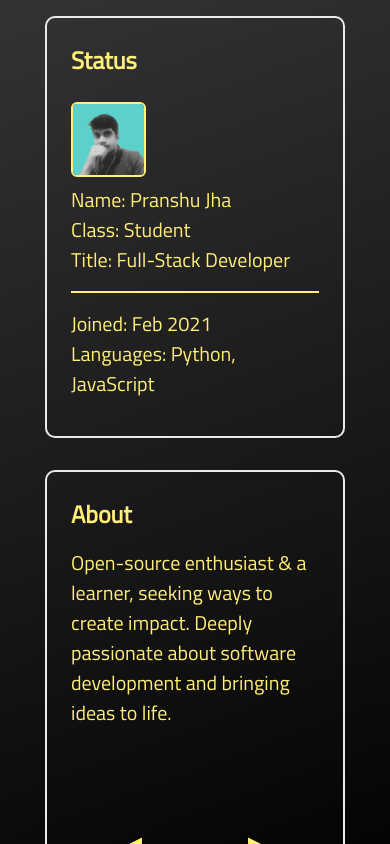
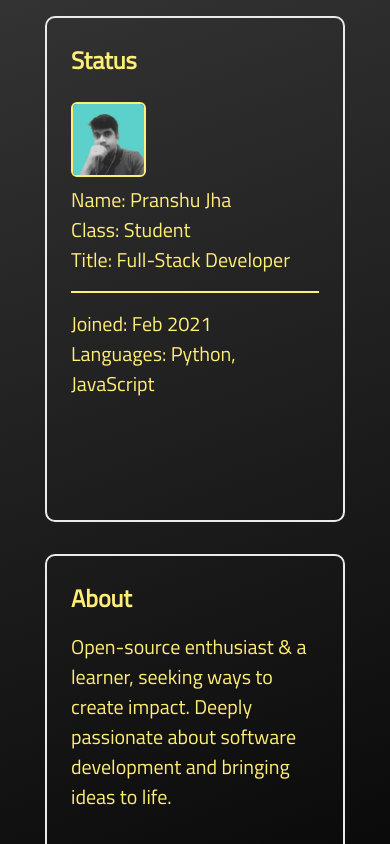
Before and after one commit to pranshuj73/game-portfolio, a Next.js app: page / in a window 390 px wide. Shown: the top 844 px of the page. Built offline with nearby package versions, Linux system fonts and the light colour scheme.

Commit message:
added more media queries

```diff
--- a/styles/Home.module.css
+++ b/styles/Home.module.css
@@ -127,6 +127,6 @@
     align-items: center;
   }
   .card {
-    min-height: 50vh;
+    min-height: 60vh;
   }
 }
```
